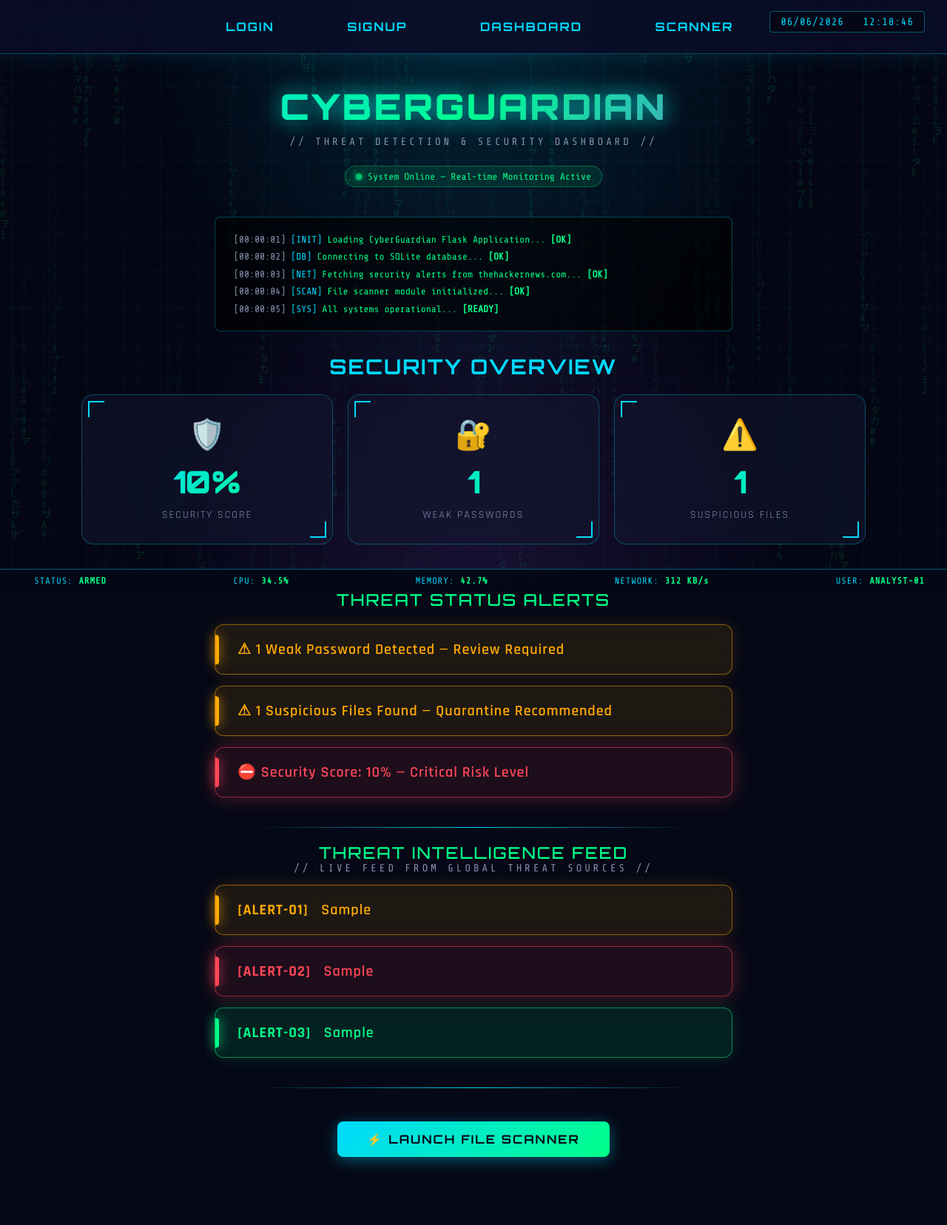
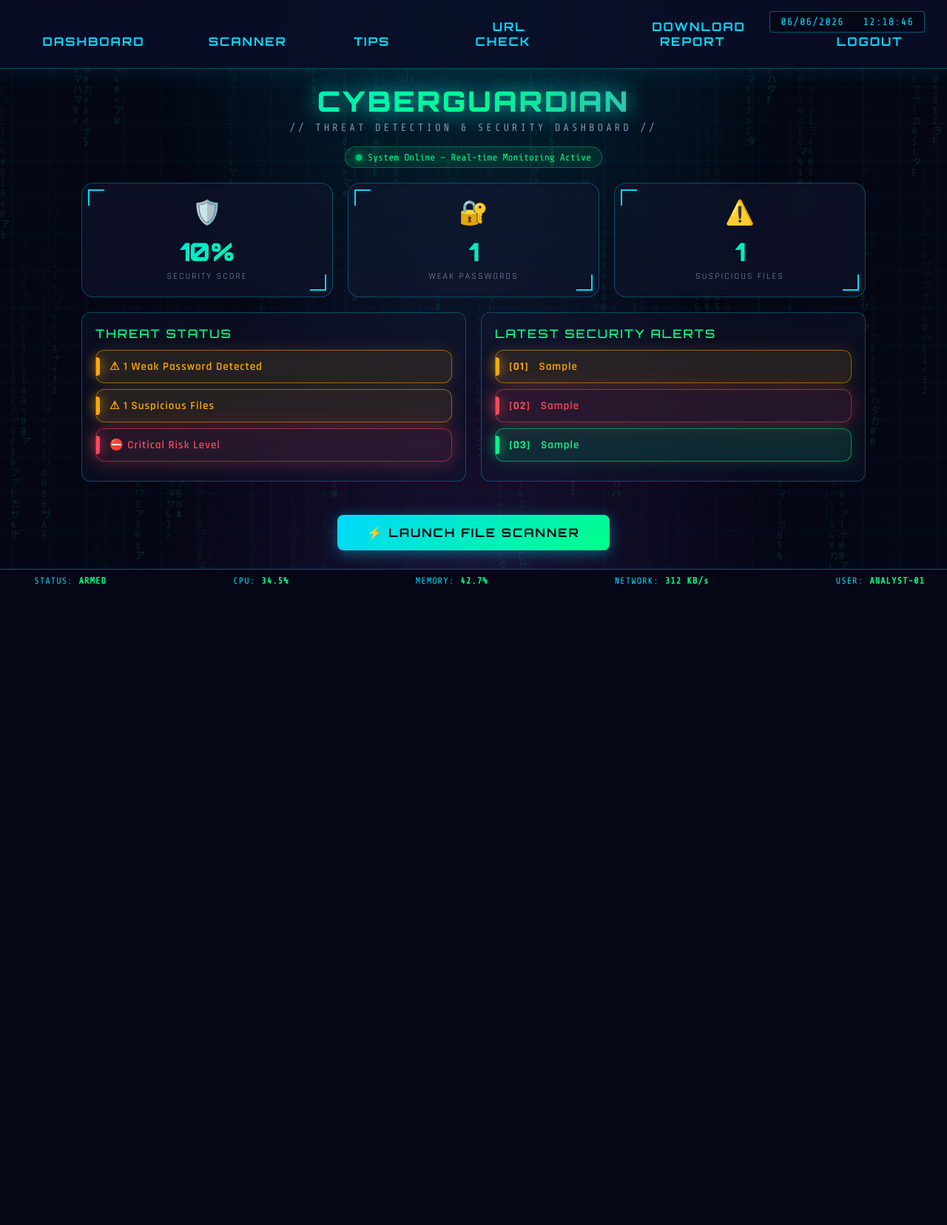
Before and after one commit to f2024408136-coder/CyberGuardian, a Flask app: template templates/dashboard.html in a window 1280 px wide. Shown: the whole page at 74% size. After the commit the page ends 791 px from the top, so only its background shows below. Run offline with Flask 3, Linux system fonts and the light colour scheme; the template is opened without the code that fills it: most values are stand-ins (such as "Sample title", 1, 10 or a date in 2020).

Commit message:
Improved dashboard with compact side-by-side layout and updated navigation

```diff
--- a/templates/dashboard.html
+++ b/templates/dashboard.html
@@ -3,46 +3,98 @@
 
 <head>
 
-    <title>Defense Console — CyberGuardian</title>
+    <title>Dashboard — CyberGuardian</title>
 
     <link rel="stylesheet" href="{{ url_for('static', filename='style.css') }}">
+
+    <style>
+        .dash-header {
+            margin: 20px auto 10px;
+        }
+        .dash-header h1 {
+            font-size: 38px;
+            margin: 10px 0 5px;
+        }
+        .dash-header .brand-tagline {
+            margin: 0 0 8px;
+        }
+        .dash-compact-grid {
+            display: grid;
+            grid-template-columns: 1fr 1fr;
+            gap: 20px;
+            max-width: 1100px;
+            margin: 20px auto;
+            padding: 0 20px;
+        }
+        @media (max-width: 800px) {
+            .dash-compact-grid { grid-template-columns: 1fr; }
+        }
+        .dash-panel {
+            background: rgba(20, 25, 50, 0.4);
+            backdrop-filter: blur(15px);
+            border: 1px solid rgba(0, 217, 255, 0.3);
+            border-radius: 12px;
+            padding: 18px;
+            text-align: left;
+        }
+        .dash-panel h3 {
+            margin: 0 0 12px;
+            font-size: 16px;
+            text-align: left;
+        }
+        .dash-panel .alert-box {
+            margin: 8px 0;
+            padding: 12px 18px;
+            font-size: 15px;
+            width: 100%;
+        }
+        .compact-stats {
+            margin-top: 10px;
+        }
+        .compact-stats .stat-card {
+            padding: 20px 18px;
+        }
+        .compact-stats .stat-icon {
+            font-size: 32px;
+        }
+        .compact-stats .stat-value {
+            font-size: 34px;
+            margin: 5px 0;
+        }
+        .compact-stats .stat-label {
+            font-size: 12px;
+        }
+        .dash-action {
+            margin: 20px auto;
+        }
+    </style>
 
 </head>
 
 <body>
 
     <canvas id="matrix-canvas"></canvas>
-    <div class="global-scan"></div>
     <div class="live-clock" id="live-clock">00/00/0000 | 00:00:00</div>
 
     <div class="navbar">
-        <a href="/login">Login</a>
-        <a href="/signup">Signup</a>
         <a href="/dashboard">Dashboard</a>
         <a href="/scanner">Scanner</a>
+        <a href="/recommendations">Tips</a>
+        <a href="/url-check">URL Check</a>
+        <a href="/report">Download Report</a>
+        <a href="/logout">Logout</a>
     </div>
 
-    <div class="logo-section">
+    <div class="logo-section dash-header">
         <h1>CyberGuardian</h1>
         <p class="brand-tagline">// Threat Detection &amp; Security Dashboard //</p>
-
         <div class="system-status">
             <span class="status-dot"></span>
             System Online — Real-time Monitoring Active
         </div>
     </div>
 
-    <div class="boot-sequence">
-        <div class="boot-line"><span class="boot-time">[00:00:01]</span> <span class="boot-tag">[INIT]</span> Loading CyberGuardian Flask Application... <span class="boot-ok">[OK]</span></div>
-        <div class="boot-line"><span class="boot-time">[00:00:02]</span> <span class="boot-tag">[DB]</span> Connecting to SQLite database... <span class="boot-ok">[OK]</span></div>
-        <div class="boot-line"><span class="boot-time">[00:00:03]</span> <span class="boot-tag">[NET]</span> Fetching security alerts from thehackernews.com... <span class="boot-ok">[OK]</span></div>
-        <div class="boot-line"><span class="boot-time">[00:00:04]</span> <span class="boot-tag">[SCAN]</span> File scanner module initialized... <span class="boot-ok">[OK]</span></div>
-        <div class="boot-line"><span class="boot-time">[00:00:05]</span> <span class="boot-tag">[SYS]</span> All systems operational... <span class="boot-ok">[READY]</span></div>
-    </div>
-
-    <h2>Security Overview</h2>
-
-    <div class="dash-grid">
+    <div class="dash-grid compact-stats">
 
         <div class="stat-card">
             <div class="stat-icon">🛡️</div>
@@ -64,76 +116,59 @@
 
     </div>
 
-    <div class="section-divider"></div>
+    <div class="dash-compact-grid">
 
-    <h3>Threat Status Alerts</h3>
+        <div class="dash-panel">
+            <h3>Threat Status</h3>
 
             {% if weak_count == 0 %}
-        <div class="alert-box moderate">
-            ✓ No Weak Passwords Detected — Identity Vault Secure
-        </div>
+                <div class="alert-box moderate">✓ No Weak Passwords</div>
             {% elif weak_count == 1 %}
-        <div class="alert-box warning">
-            ⚠ 1 Weak Password Detected — Review Required
-        </div>
+                <div class="alert-box warning">⚠ 1 Weak Password Detected</div>
             {% else %}
-        <div class="alert-box danger">
-            ⛔ {{ weak_count }} Weak Passwords Detected — Critical Action Required
-        </div>
+                <div class="alert-box danger">⛔ {{ weak_count }} Weak Passwords</div>
             {% endif %}
 
             {% if suspicious_count == 0 %}
-        <div class="alert-box moderate">
-            ✓ No Suspicious Files Found — Network Perimeter Clean
-        </div>
+                <div class="alert-box moderate">✓ No Suspicious Files</div>
             {% elif suspicious_count <= 2 %}
-        <div class="alert-box warning">
-            ⚠ {{ suspicious_count }} Suspicious Files Found — Quarantine Recommended
-        </div>
+                <div class="alert-box warning">⚠ {{ suspicious_count }} Suspicious Files</div>
             {% else %}
-        <div class="alert-box danger">
-            ⛔ {{ suspicious_count }} Suspicious Files Found — Immediate Response Required
-        </div>
+                <div class="alert-box danger">⛔ {{ suspicious_count }} Suspicious Files</div>
             {% endif %}
 
             {% if security_score >= 80 %}
-        <div class="alert-box moderate">
-            ✓ Security Score: {{ security_score }}% — Excellent Defensive Posture
+                <div class="alert-box moderate">✓ Excellent Security Posture</div>
+            {% elif security_score >= 50 %}
+                <div class="alert-box warning">⚠ Moderate Risk Level</div>
+            {% else %}
+                <div class="alert-box danger">⛔ Critical Risk Level</div>
+            {% endif %}
         </div>
-    {% elif security_score >= 50 %}
-        <div class="alert-box warning">
-            ⚠ Security Score: {{ security_score }}% — Moderate Risk Exposure
-        </div>
-    {% else %}
-        <div class="alert-box danger">
-            ⛔ Security Score: {{ security_score }}% — Critical Risk Level
-        </div>
-    {% endif %}
 
-    <div class="section-divider"></div>
-
-    <h3>Threat Intelligence Feed</h3>
-    <p class="brand-tagline">// Live feed from global threat sources //</p>
+        <div class="dash-panel">
+            <h3>Latest Security Alerts</h3>
 
             <div class="alert-box warning">
-        <strong>[ALERT-01]</strong> &nbsp; {{ threat1 }}
+                <strong>[01]</strong> &nbsp; {{ threat1 }}
             </div>
 
             <div class="alert-box danger">
-        <strong>[ALERT-02]</strong> &nbsp; {{ threat2 }}
+                <strong>[02]</strong> &nbsp; {{ threat2 }}
             </div>
 
             <div class="alert-box moderate">
-        <strong>[ALERT-03]</strong> &nbsp; {{ threat3 }}
+                <strong>[03]</strong> &nbsp; {{ threat3 }}
+            </div>
         </div>
 
-    <div class="section-divider"></div>
+    </div>
 
+    <div class="dash-action" style="text-align:center;">
         <a href="/scanner">
             <button>⚡ Launch File Scanner</button>
         </a>
-
-    <br><br><br>
+    </div>
 
     <div class="status-bar">
         <div class="status-item">
```
Lines whose indentation alone changed are shown as unchanged.
